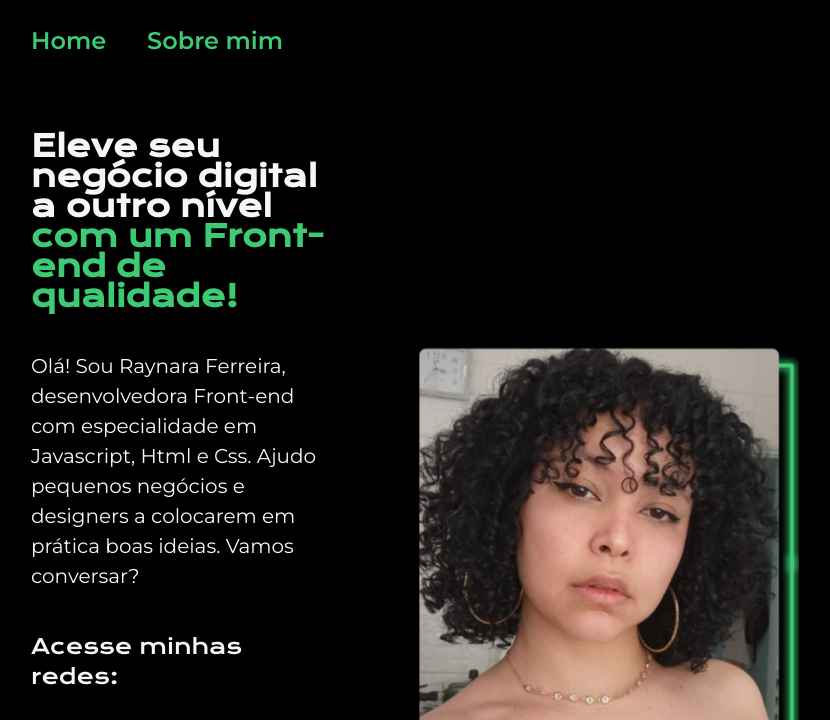
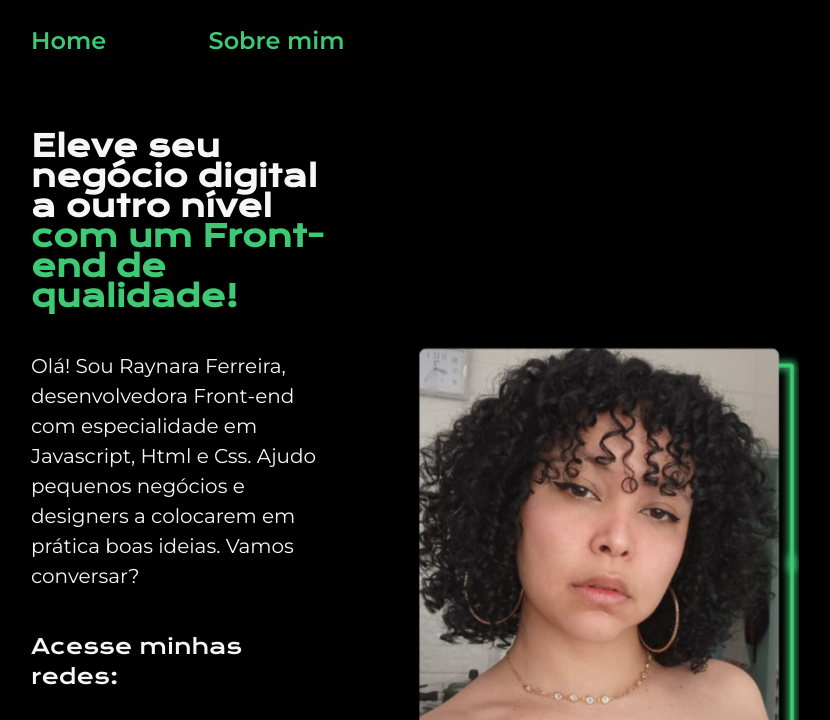
Before and after one commit to eu-ray29/portifolio, a plain HTML site: page index.html in a window 1280 px wide. Shown: the top 720 px of the page, without its empty margins (225-1055 px from the left). Drawn offline with nearby package versions, Linux system fonts and the light colour scheme; a web font is replaced by a local one.

Commit message:
alteração no gap do menu

```diff
--- a/style/style.css
+++ b/style/style.css
@@ -29,7 +29,7 @@ body {
 
 .cabecalho-menu {
     display: flex;
-    gap: 4%;
+    gap: 10%;
 }
 
 .cabecalho-menu-link {
```
